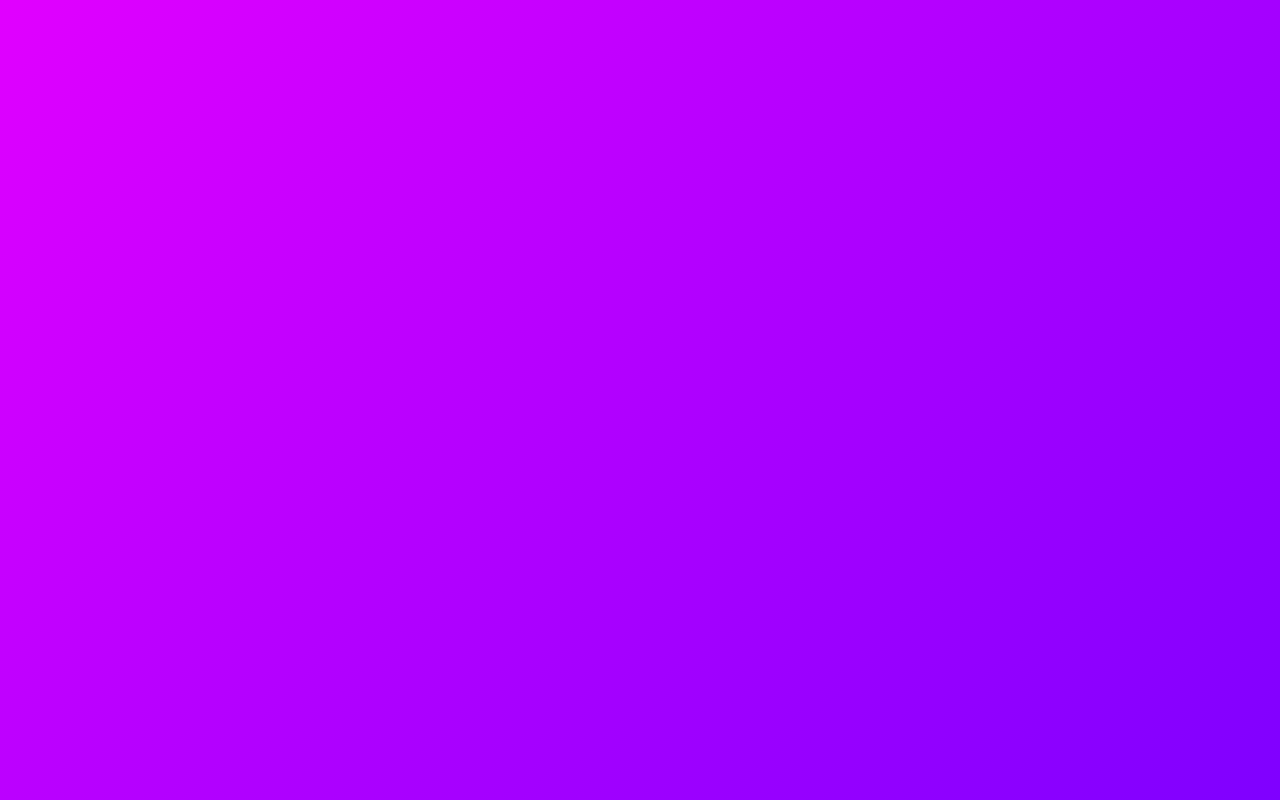
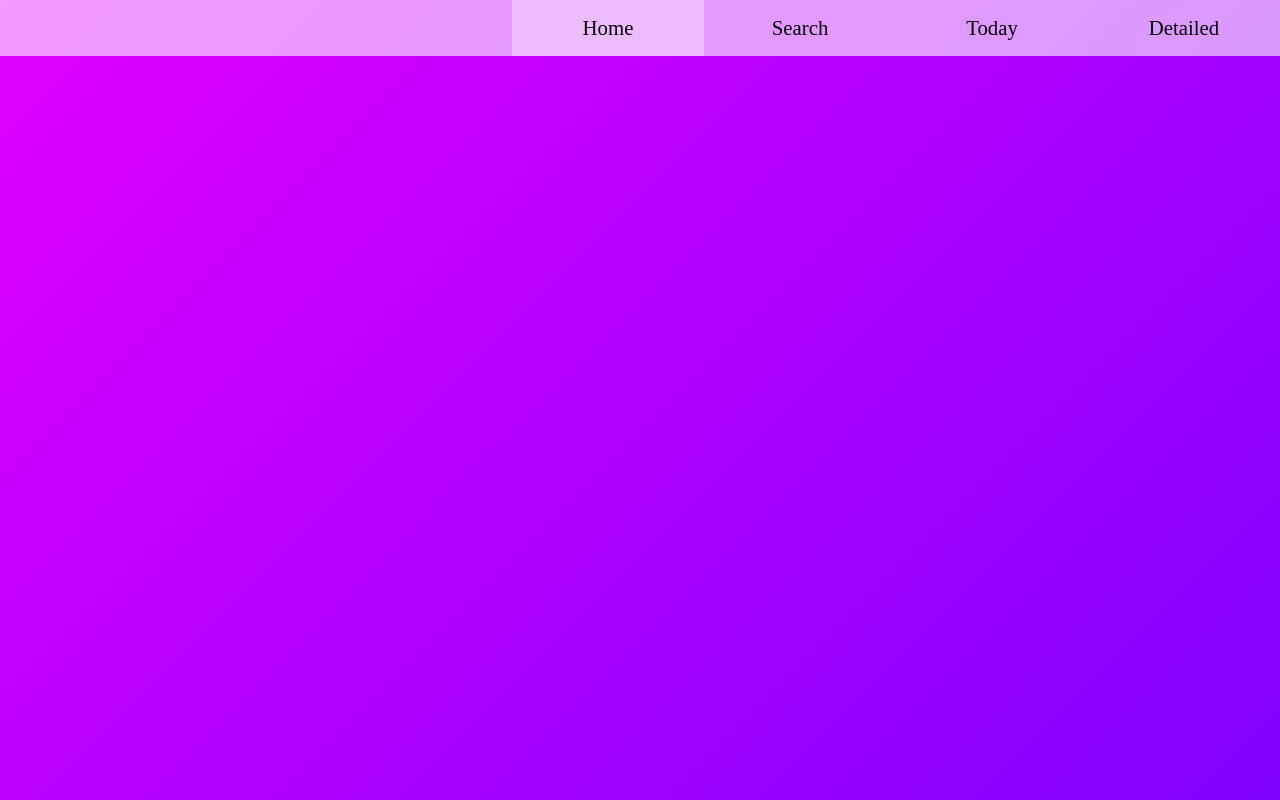
Before and after one commit to Nalin-2005/weather-today, a plain HTML site: page index.html in a window 1280 px wide. Drawn offline with Linux system fonts and the light colour scheme.

Commit message:
Add Navbar

```diff
--- /dev/null
+++ b/assets/script.js
@@ -0,0 +1,3 @@
+function toggleMenu(){
+	document.querySelector("nav .items").classList.toggle("active");
+}
--- a/assets/styles.css
+++ b/assets/styles.css
@@ -1,5 +1,10 @@
 body {
-    min-height: 100vh;
+    padding-top: calc(1rem + 1.3rem + 1rem);
+    /* This padding is kept because the navbar is fixed and it would overlap the content.
+    The padding is equal to the height of the navbar which is calculated by:
+    1rem top padding of item + 1rem bottom padding of item + 1.3 rem font-size */
+    height: 100vh;
+    overflow-y: auto;
     background-image: linear-gradient(135deg, #e100ff 0%, #7f00ff 100%);
 }
 
@@ -8,6 +13,7 @@ body {
     margin: 0;
     padding: 0;
     box-sizing: border-box;
+    transition: all .2s ease-in-out;
 }
 
 h1,
@@ -18,3 +24,56 @@ h5,
 h6 {
     color: #fff;
 }
+
+nav {
+    background: #fff9;
+    position: fixed;
+    top: 0;
+    left: 0;
+    width: 100%;
+    z-index: 10;
+    padding-left: 40%;
+}
+
+nav .items {
+    display: flex;
+}
+
+nav .toggle {
+    display: none;
+}
+
+nav .item,
+nav .toggle {
+    color: #000;
+    flex: 1;
+    text-align: center;
+    padding: 1rem;
+    font-size: 1.3rem;
+    text-decoration: none;
+}
+
+nav .item:hover,
+nav .item.active {
+    background-color: #fff5;
+}
+
+@media screen and (max-width: 750px) {
+    nav .toggle {
+        width: calc(1rem + 1.3rem + 1rem);
+        display: block;
+        cursor: pointer;
+        margin-left: auto;
+    }
+    nav .items {
+        overflow: hidden;
+        height: 0;
+        flex-direction: column;
+    }
+    nav .items.active {
+        height: auto;
+    }
+    nav {
+        padding-left: 0;
+    }
+}
--- a/index.html
+++ b/index.html
@@ -10,7 +10,18 @@
 </head>
 
 <body>
+    <nav>
+        <a class="toggle" onclick="toggleMenu();"><img src="assets/menu.svg" alt=""></a>
+        <div class="items">
+            <a href="index.html" class="item active" title="Home">Home</a>
+            <a href="search.html" class="item" title="Get Weather Information of a place">Search</a>
+            <a href="today.html" class="item" title="Get today's forecast">Today</a>
+            <a href="hourly.html" class="item" title="Get today's detailed, hourly forecast">Detailed</a>
+        </div>
+    </nav>
 
+
+    <script src="assets/script.js"></script>
 </body>
 
 </html>
```
Also changed, not shown: hourly.html (+11 -0 lines), search.html (+11 -0 lines), today.html (+11 -0 lines), assets/menu.svg (added).
